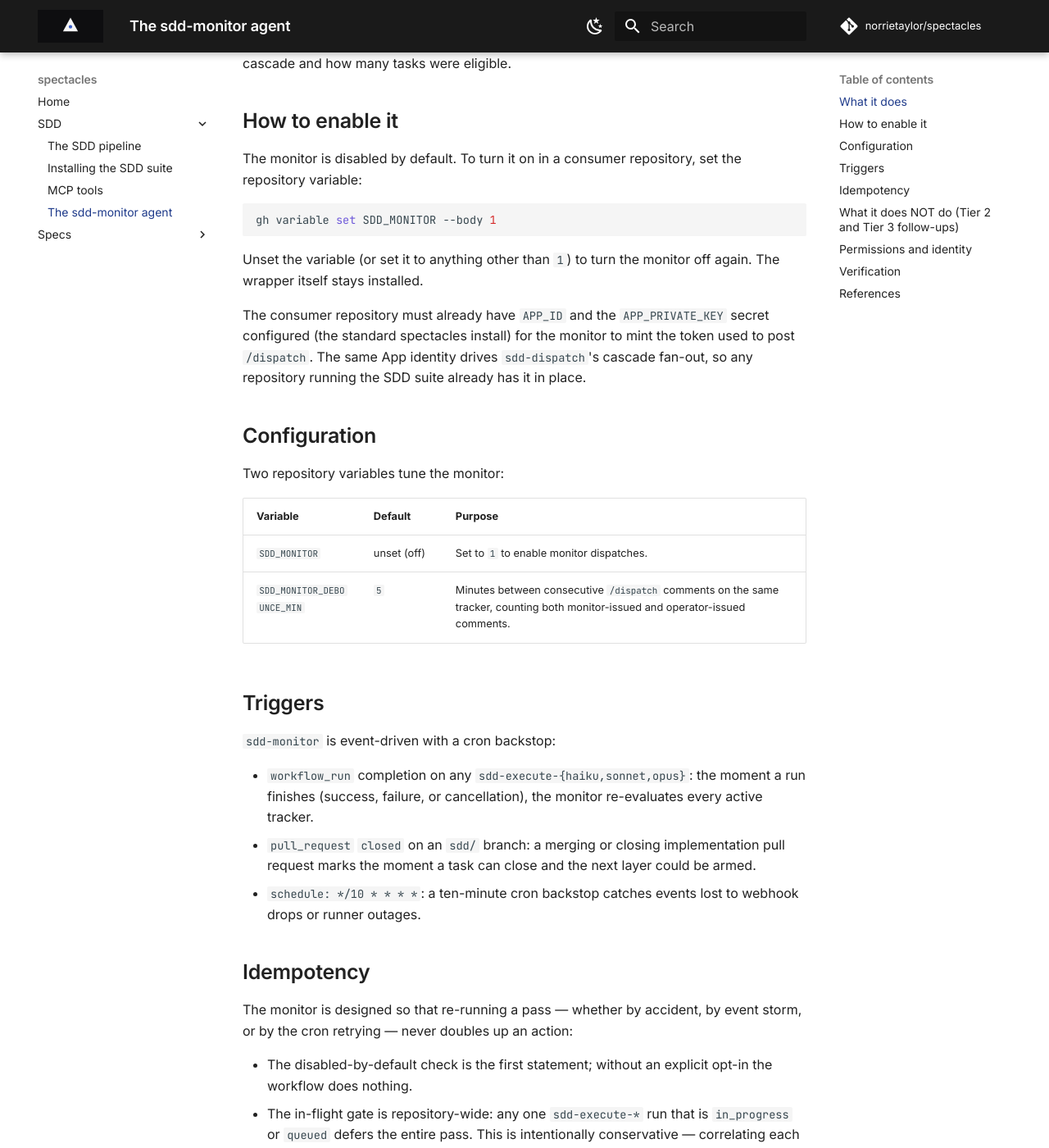
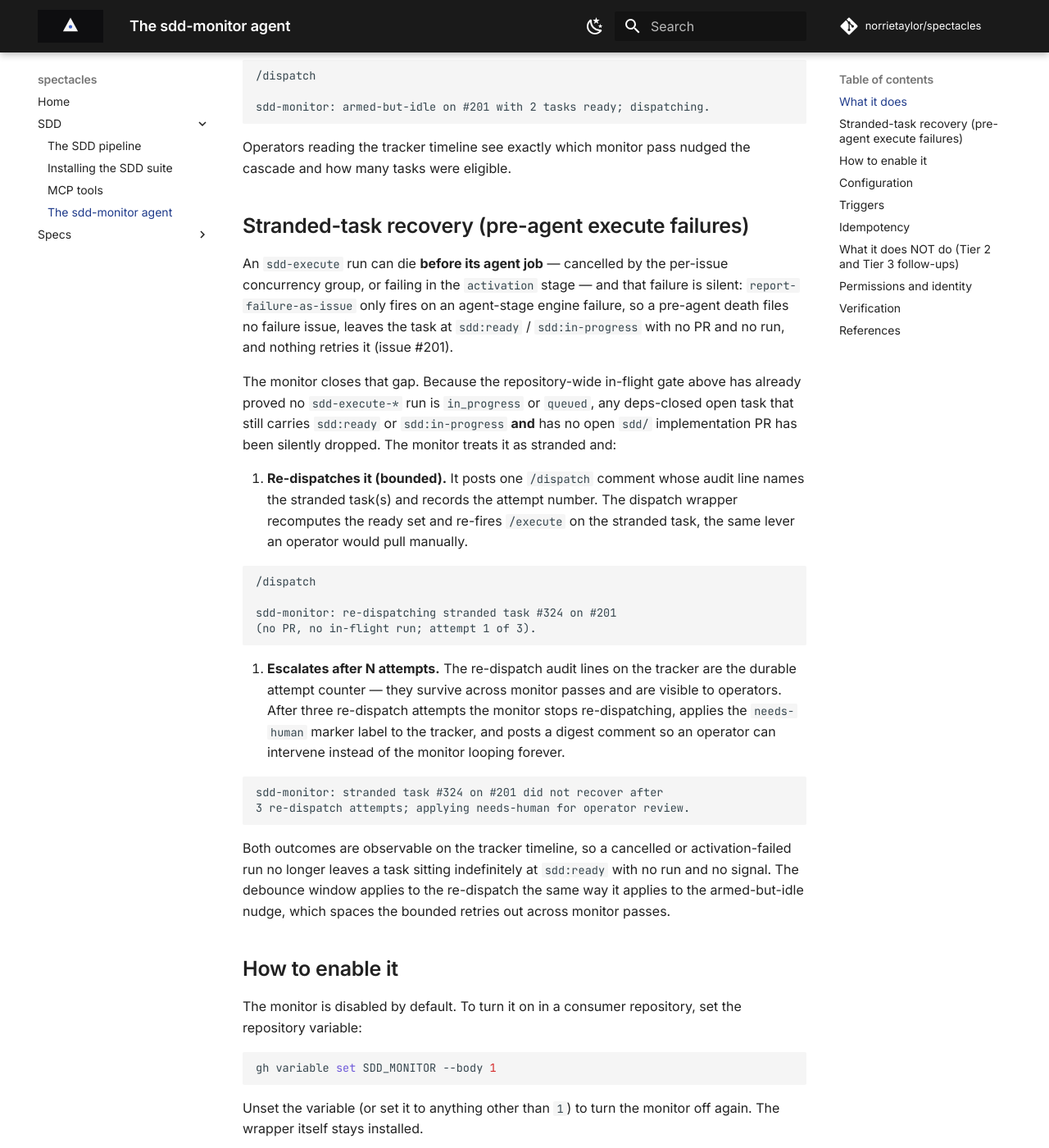
Before and after one commit to norrietaylor/spectacles, an MkDocs documentation site: the page built from docs/sdd/sdd-monitor.md, in a window 1280 px wide and 1400 px high, scrolled down 1084 px. Shown: the whole window at 82% size. Built offline with MkDocs 1.6.1 and Material for MkDocs 9.7.7, drawn with Linux system fonts in a browser that asks for light colours; comment, search, counter and statistics services are not loaded; some of the changed text lies outside the part shown.

Commit message:
fix(sdd-monitor): recover tasks stranded by pre-agent execute failures (#201) (#211)
* fix(sdd-monitor): recover tasks stranded by pre-agent execute failures (#201)

An sdd-execute run that dies before its agent job — cancelled by the
per-issue concurrency group or failing in the activation stage — left its
task at sdd:ready/sdd:in-progress with no PR, no run, and no failure issue
(report-failure-as-issue only covers agent-stage failures). Nothing
retried it.

Broaden the monitor sweep: after the repo-wide in-flight gate clears, a
deps-closed open task that still carries sdd:ready or sdd:in-progress with
no open sdd/ PR is detected as stranded. The monitor re-dispatches it via
a /dispatch comment that names the task and records the attempt number
(observable, not silent). After 3 attempts — counted from the durable
re-dispatch audit lines on the tracker — it applies needs-human and posts
a digest instead of looping.

Implemented entirely in the hand-authored sdd-monitor/action.yml (no lock
recompile) to avoid conflicting with sibling #203 (wrappers/sdd-execute-*).
The needs-human/comment writes use the App token already minted by the
wrapper. Docs updated with the new recovery tier.

Closes #201

Co-Authored-By: Claude Opus 4.8 (1M context) <noreply@anthropic.com>

* fix(sdd-monitor): make stranded-task re-dispatch actually re-execute (#201)

sdd-monitor flags sdd:in-progress tasks with no open PR and no run as stranded and posts /dispatch, but sdd-dispatch-compute unconditionally excluded every sdd:in-progress task from the ready set, so the re-dispatch never re-executed them (only the later needs-human escalation fired).

Chose Option 2 (admit in compute) over Option 1 (relabel in monitor): the lifecycle state machine (scripts/lifecycle-states.yml) assigns sdd:in-progress writer authority exclusively to sdd-execute and has no transition resetting sdd:in-progress back toward sdd:ready, so a label rewrite by sdd-monitor would violate the lifecycle contract. Compute already computes the authoritative in-flight signal (open implementation PR via sdd/ head ref or Closes #N body link); the open-PR check now solely gates in-flight, and a non-in-flight sdd:in-progress task is admitted to the ready set. Lifecycle and safe-output-allowlist gates both pass (no new label write).

Co-Authored-By: Claude Opus 4.8 (1M context) <noreply@anthropic.com>

---------

Co-authored-by: Claude Opus 4.8 (1M context) <noreply@anthropic.com>

````diff
--- a/docs/sdd/sdd-monitor.md
+++ b/docs/sdd/sdd-monitor.md
@@ -5,9 +5,12 @@
 for transient GitHub races and run cancellations, not a replacement for fixing
 the underlying dispatch bugs.
 
-This page describes **Tier 1** of the design in issue #148. Tier 2 (healing
-known-safe stalls) and Tier 3 (escalating unrecoverable stalls to
-`needs-human`) are deferred to follow-up pull requests.
+This page describes **Tier 1** of the design in issue #148, plus the
+stranded-task recovery tier added for issue #201 (re-dispatch a
+silently-dropped task, then escalate to `needs-human` after a bounded
+number of attempts). The remaining Tier 2 healing cases (merging
+UNSTABLE PRs, advancing `sdd:review` to `sdd:done`) are deferred to
+follow-up pull requests.
 
 ## What it does
 
@@ -27,11 +30,14 @@ On every firing, `sdd-monitor`:
       tracker (a layer is already in flight on the pull-request side of
       the cascade).
     - Walks the tracker's sub-issue tree (tracker → Unit → task), counts
-      open tasks whose every `blocked by #<N>` dependency is closed.
-    - If at least one task is ready, posts one comment whose body begins
-      with `/dispatch` and carries an `sdd-monitor:` audit line. The
-      dispatch wrapper picks up the `/dispatch` and fans out to the
-      ready set.
+      open tasks whose every `blocked by #<N>` dependency is closed, and
+      flags any deps-closed open task that already carries `sdd:ready` or
+      `sdd:in-progress` but has no open `sdd/` PR as **stranded**.
+    - If at least one task is stranded, runs the stranded-task recovery
+      tier (below). Otherwise, if at least one task is ready, posts one
+      comment whose body begins with `/dispatch` and carries an
+      `sdd-monitor:` audit line. The dispatch wrapper picks up the
+      `/dispatch` and fans out to the ready set.
 
 The audit comment looks like this:
 
@@ -43,6 +49,51 @@ sdd-monitor: armed-but-idle on #201 with 2 tasks ready; dispatching.
 
 Operators reading the tracker timeline see exactly which monitor pass
 nudged the cascade and how many tasks were eligible.
+
+## Stranded-task recovery (pre-agent execute failures)
+
+An `sdd-execute` run can die **before its agent job** — cancelled by the
+per-issue concurrency group, or failing in the `activation` stage — and
+that failure is silent: `report-failure-as-issue` only fires on an
+agent-stage engine failure, so a pre-agent death files no failure issue,
+leaves the task at `sdd:ready` / `sdd:in-progress` with no PR and no run,
+and nothing retries it (issue #201).
+
+The monitor closes that gap. Because the repository-wide in-flight gate
+above has already proved no `sdd-execute-*` run is `in_progress` or
+`queued`, any deps-closed open task that still carries `sdd:ready` or
+`sdd:in-progress` **and** has no open `sdd/` implementation PR has been
+silently dropped. The monitor treats it as stranded and:
+
+1. **Re-dispatches it (bounded).** It posts one `/dispatch` comment whose
+   audit line names the stranded task(s) and records the attempt number.
+   The dispatch wrapper recomputes the ready set and re-fires `/execute`
+   on the stranded task, the same lever an operator would pull manually.
+
+   ```text
+   /dispatch
+
+   sdd-monitor: re-dispatching stranded task #324 on #201
+   (no PR, no in-flight run; attempt 1 of 3).
+   ```
+
+2. **Escalates after N attempts.** The re-dispatch audit lines on the
+   tracker are the durable attempt counter — they survive across monitor
+   passes and are visible to operators. After three re-dispatch attempts
+   the monitor stops re-dispatching, applies the `needs-human` marker
+   label to the tracker, and posts a digest comment so an operator can
+   intervene instead of the monitor looping forever.
+
+   ```text
+   sdd-monitor: stranded task #324 on #201 did not recover after
+   3 re-dispatch attempts; applying needs-human for operator review.
+   ```
+
+Both outcomes are observable on the tracker timeline, so a cancelled or
+activation-failed run no longer leaves a task sitting indefinitely at
+`sdd:ready` with no run and no signal. The debounce window applies to the
+re-dispatch the same way it applies to the armed-but-idle nudge, which
+spaces the bounded retries out across monitor passes.
 
 ## How to enable it
 
@@ -112,9 +163,9 @@ Out of scope for this Tier 1 release; tracked as follow-ups on issue #148:
   orphaned branch back to `sdd:ready`. Advancing `sdd:review` to
   `sdd:done` when every task sub-issue is closed (issue #147).
 - **Tier 3 (escalation).** Posting a digest comment and applying
-  `needs-human` on a tracker that cannot self-heal (a pull request red
-  on a real failure, a task that has failed N times, a malformed
-  sub-issue tree).
+  `needs-human` on a tracker that cannot self-heal beyond the
+  stranded-task case already covered above — a pull request red on a real
+  failure, or a malformed sub-issue tree.
 
 Each tier ships in its own pull request so the change set is small enough
 to review against `shared/rigor.md`.
@@ -136,7 +187,10 @@ The `/dispatch` comment itself is posted with an App installation token
 fan-out in `sdd-dispatch`). The dispatch wrapper's App-author carve-out
 admits the comment past the human-permission gate; the default
 `GITHUB_TOKEN`'s `github-actions[bot]` is not a repository collaborator
-and would be rejected.
+and would be rejected. The stranded-task recovery tier writes its
+re-dispatch comment, its escalation comment, and the `needs-human` label
+with the same App token, which carries `issues: write` through the App
+installation (the workflow's own `GITHUB_TOKEN` is `issues: read` only).
 
 ## Verification
 
@@ -153,6 +207,12 @@ Once enabled in a consumer repository:
 - Confirm a second scheduled firing within `SDD_MONITOR_DEBOUNCE_MIN`
   minutes logs `< Nm debounce; skipping.` and does not post a second
   comment.
+- Confirm that a task left at `sdd:ready` / `sdd:in-progress` with no
+  open `sdd/` PR and no in-flight run (a cancelled or activation-failed
+  execute) draws a `sdd-monitor: re-dispatching stranded task #<N>`
+  comment whose first non-blank line is `/dispatch`, and that after three
+  such attempts the next pass applies `needs-human` and posts the
+  `did not recover after 3 re-dispatch attempts` digest instead.
 
 ## References
 
````
Also changed, not shown: 2 other files.
